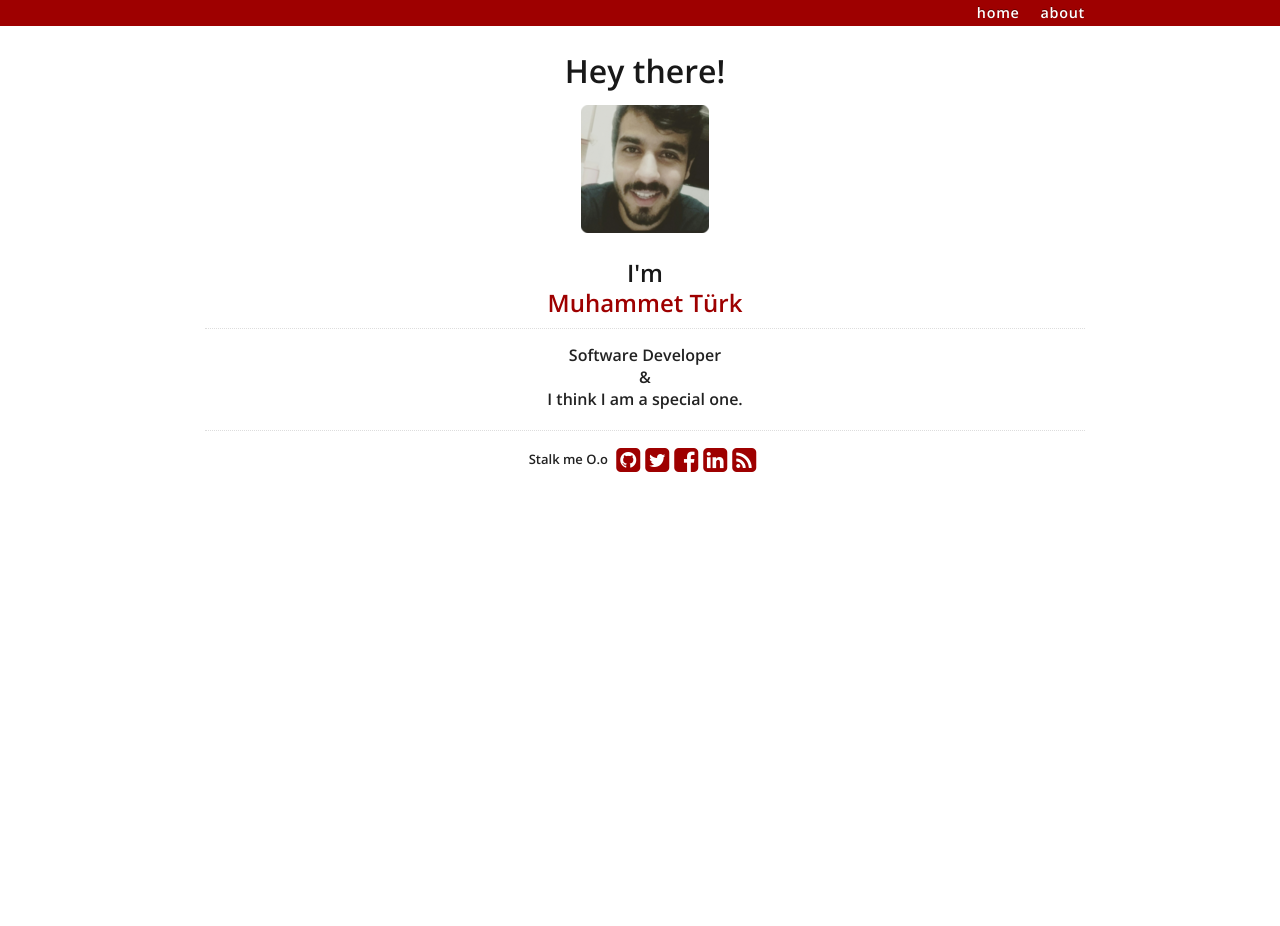
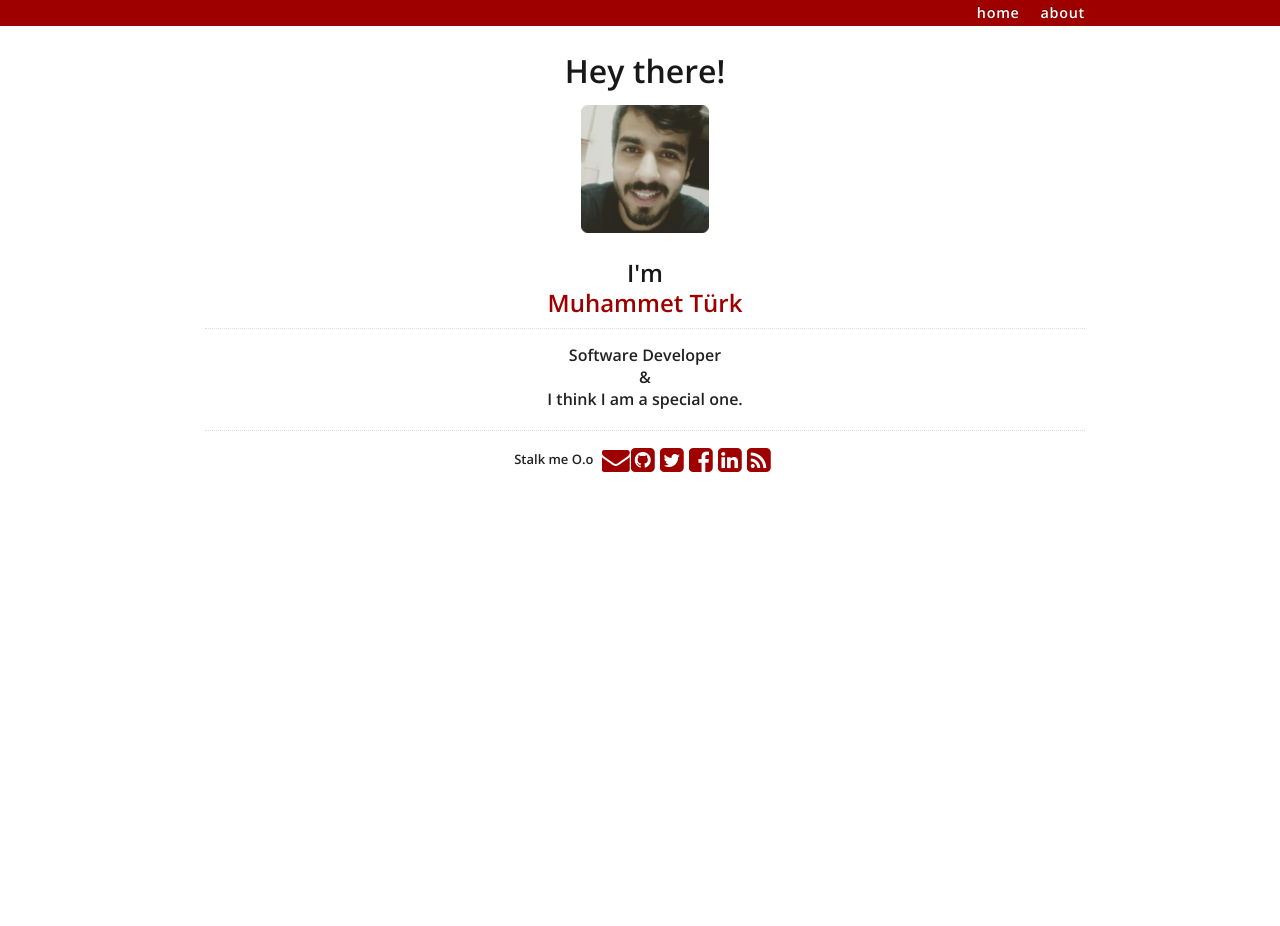
Before and after one commit to mturk111/mturk111.github.io, a Jekyll site: the page built from index.html, in a window 1280 px wide. Built offline with Jekyll 4.4.1, drawn with Linux system fonts in a browser that asks for light colours; nearby versions of some CDN libraries.

Commit message:
Update social.html

```diff
--- a/_includes/social.html
+++ b/_includes/social.html
@@ -1,11 +1,8 @@
     Stalk me O.o
 <div id="stalker">
-
-    {% if site.data.theme.social.email %}
-  <a href="mailto:{{ site.data.theme.social.email }}">
-    <i class="fa fa-envelope-square"></i>
+  <a title="Mail me!" href="mailto:muhammet-turk@outlook.com">
+    <i class="fa fa-envelope"></i>
   </a>
-  {% endif %}
   {% if site.data.theme.social.github %}
   <a title="{{ site.data.theme.social.github }} on Github" href="https://github.com/{{ site.data.theme.social.github }}">
     <i class="fa fa-github-square"></i>
```
